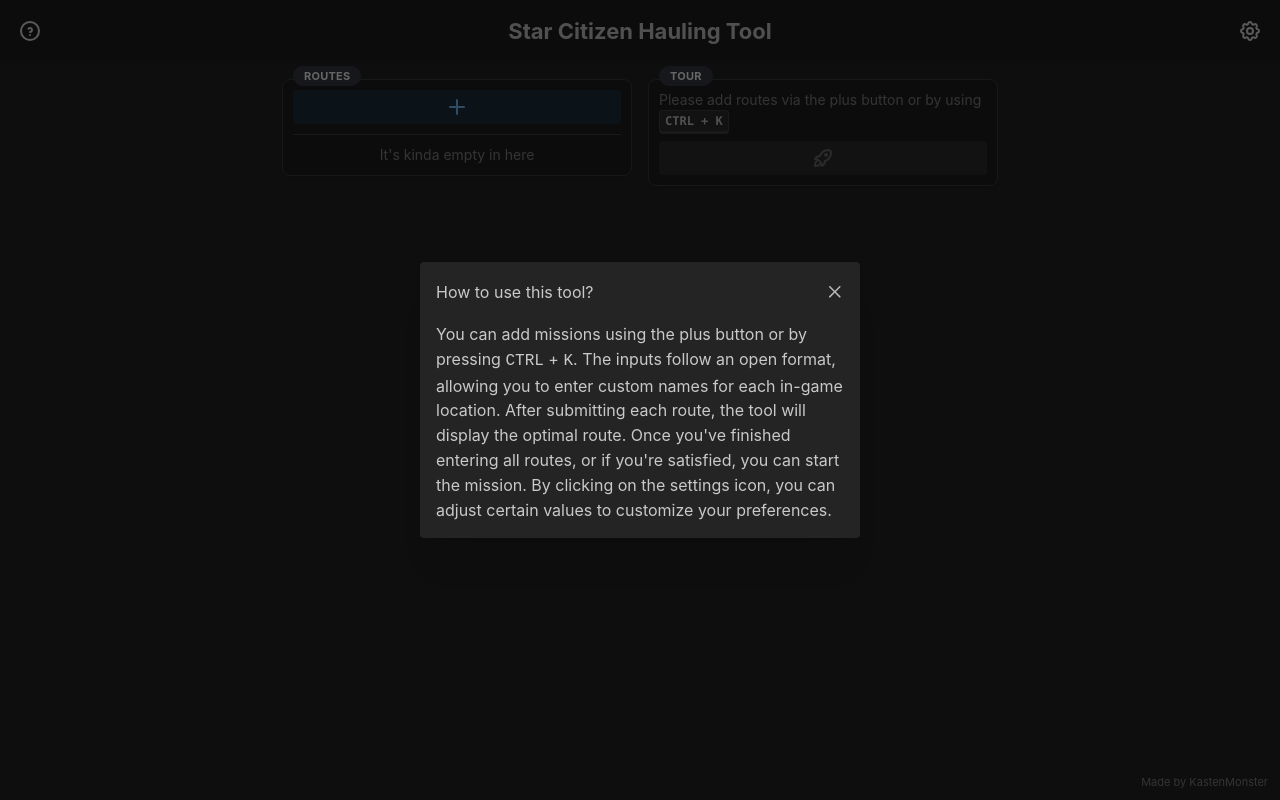
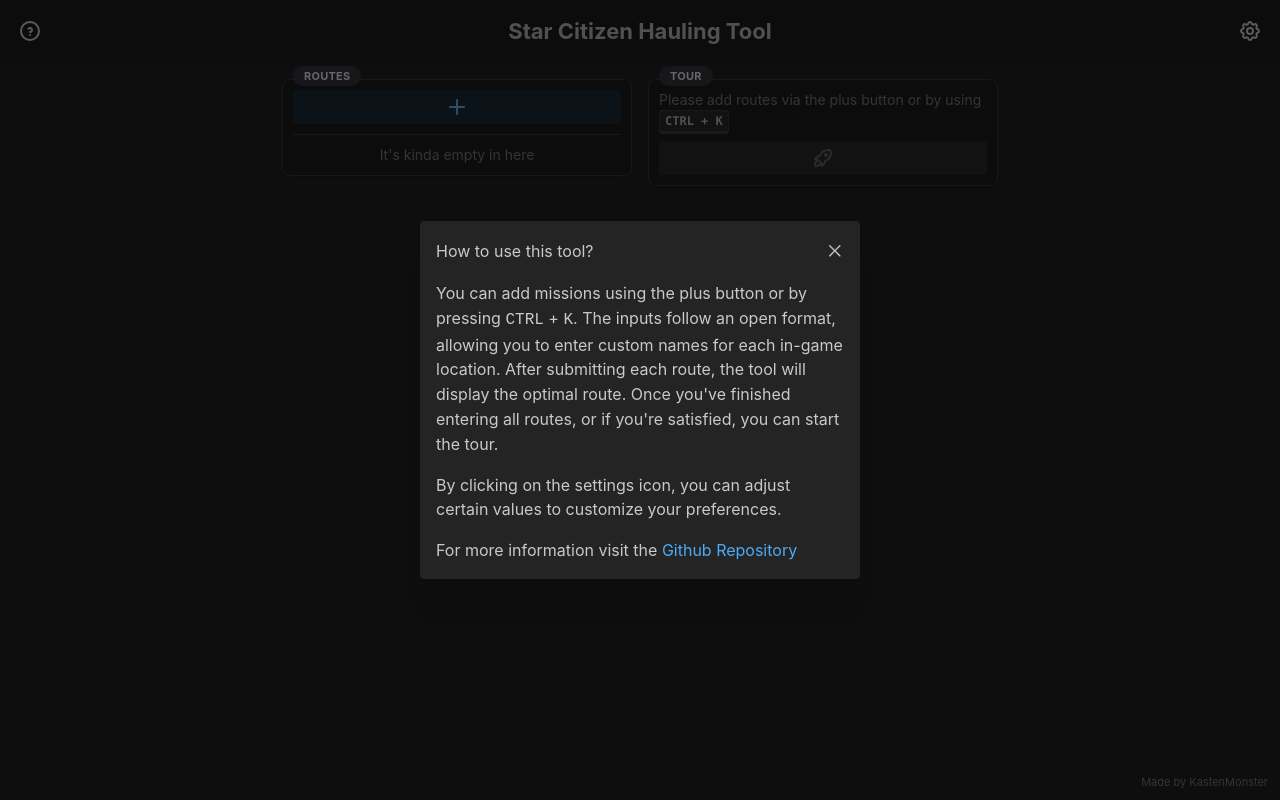
Before and after one commit to KastenMonster/StarCitizenHaulingTool, a React (Vite) app: page / in a window 1280 px wide. Both pictures are taken after a click on the button 30 px from the left and 31 px from the top of the page. Built offline with nearby package versions, Linux system fonts and the light colour scheme.

Commit message:
add: additional context for help

```diff
--- a/src/components/HelpIcon.tsx
+++ b/src/components/HelpIcon.tsx
@@ -1,4 +1,4 @@
-import { ActionIcon, Modal, Tooltip } from '@mantine/core';
+import { ActionIcon, Anchor, Modal, Space, Text, Tooltip } from '@mantine/core';
 import { IconHelpCircle } from '@tabler/icons-react';
 import { useDisclosure } from '@mantine/hooks';
 
@@ -14,10 +14,18 @@
       </Tooltip>
 
       <Modal opened={opened} onClose={close} title={'How to use this tool?'}>
-        You can add missions using the plus button or by pressing <kbd>CTRL</kbd> + <kbd>K</kbd>. The inputs follow an
+        <Text>
+          You can add missions using the plus button or by pressing <kbd>CTRL</kbd> + <kbd>K</kbd>. The inputs follow an
         open format, allowing you to enter custom names for each in-game location. After submitting each route, the tool
         will display the optimal route. Once you've finished entering all routes, or if you're satisfied, you can start
-        the mission. By clicking on the settings icon, you can adjust certain values to customize your preferences.
+        the tour.
+        </Text>
+        <Space h={'md'} />
+        <Text>
+        By clicking on the settings icon, you can adjust certain values to customize your preferences.
+        </Text>
+        <Space h={'md'} />
+        <Text>For more information visit the <Anchor href={'https://github.com/KastenMonster/StarCitizenHaulingTool'}>Github Repository</Anchor></Text>
       </Modal>
     </>
   );
```
